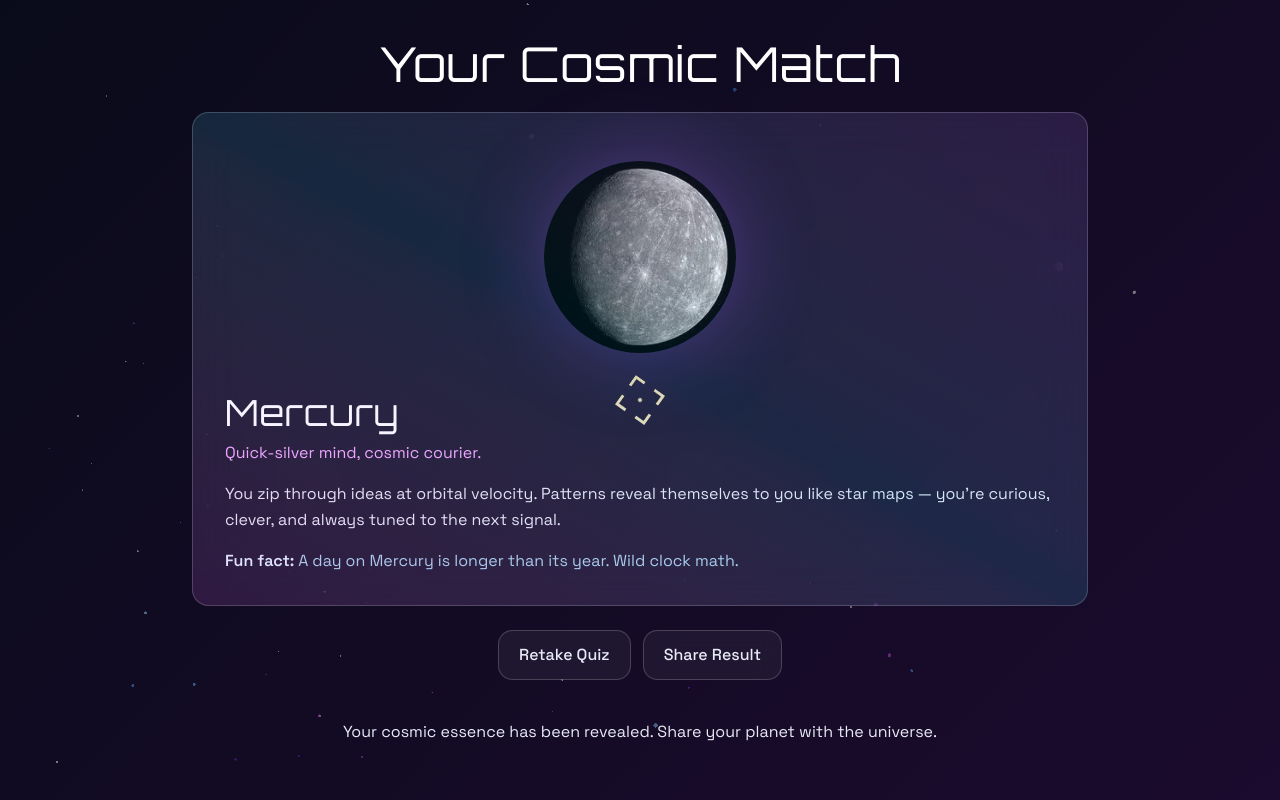
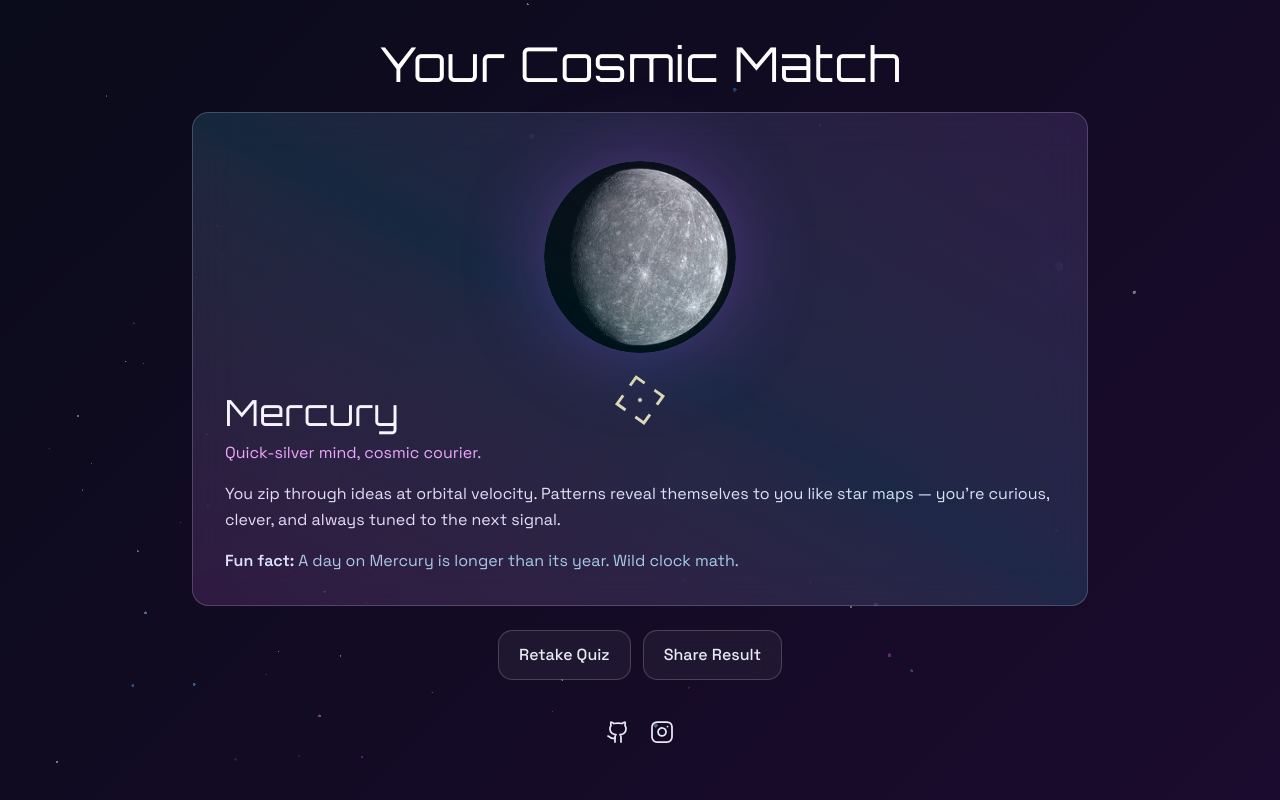
Before and after one commit to Alilo2005/planets_quiz, a Next.js app: page /result in a window 1280 px wide. Built offline with nearby package versions, Linux system fonts and the light colour scheme; a web font is replaced by a local one.

Commit message:
Add social media sharing buttons and PixelTransition component for enhanced visual effects

```diff
--- a/app/result/page.tsx
+++ b/app/result/page.tsx
@@ -5,6 +5,7 @@ import { useQuiz } from "@/lib/quizContext";
 import { computeResult, planets } from "@/lib/quizData";
 import PlanetResultCard from "@/components/PlanetResultCard";
 import DecryptedText from "@/components/DecryptedText";
+import { Github, Instagram } from "lucide-react";
 import CosmicButton from "@/components/CosmicButton";
 
 export default function ResultPage() {
@@ -52,14 +53,26 @@ export default function ResultPage() {
           <DecryptedText text="Share Result" animateOn="view" encryptedClassName="text-fuchsia-300/70" />
         </CosmicButton>
       </div>
-      <p className="text-center text-silver pt-4">
-        <DecryptedText
-          text="Your cosmic essence has been revealed. Share your planet with the universe."
-          animateOn="view"
-          speed={30}
-          encryptedClassName="text-sky-200/70"
-        />
-      </p>
+      <div className="pt-4 flex items-center justify-center gap-5 text-silver">
+        <a
+          href="https://github.com/Alilo2005"
+          target="_blank"
+          rel="noopener noreferrer"
+          aria-label="GitHub"
+          className="cursor-target hover:text-white/90 transition-colors"
+        >
+          <Github className="h-6 w-6" strokeWidth={1.75} />
+        </a>
+        <a
+          href="https://www.instagram.com/astrotech_esi/"
+          target="_blank"
+          rel="noopener noreferrer"
+          aria-label="Instagram"
+          className="cursor-target hover:text-white/90 transition-colors"
+        >
+          <Instagram className="h-6 w-6" strokeWidth={1.75} />
+        </a>
+      </div>
       {shared && (
         <p className="text-center text-sky-200/90">
           <DecryptedText text={shared} animateOn="view" encryptedClassName="text-sky-300/70" />
--- /dev/null
+++ b/components/PixelTransition.tsx
@@ -0,0 +1,147 @@
+import React, { useRef, useEffect, useState, CSSProperties } from 'react';
+import { gsap } from 'gsap';
+
+interface PixelTransitionProps {
+  firstContent: React.ReactNode;
+  secondContent: React.ReactNode;
+  gridSize?: number;
+  pixelColor?: string;
+  animationStepDuration?: number;
+  className?: string;
+  style?: CSSProperties;
+  aspectRatio?: string;
+  unstyled?: boolean; // if true, omit default card styling
+  fitParent?: boolean; // if true, fill parent size and skip aspect spacer
+}
+
+const PixelTransition: React.FC<PixelTransitionProps> = ({
+  firstContent,
+  secondContent,
+  gridSize = 7,
+  pixelColor = 'currentColor',
+  animationStepDuration = 0.3,
+  className = '',
+  style = {},
+  aspectRatio = '100%',
+  unstyled = false,
+  fitParent = false
+}) => {
+  const containerRef = useRef<HTMLDivElement | null>(null);
+  const pixelGridRef = useRef<HTMLDivElement | null>(null);
+  const activeRef = useRef<HTMLDivElement | null>(null);
+  const delayedCallRef = useRef<gsap.core.Tween | null>(null);
+
+  const [isActive, setIsActive] = useState<boolean>(false);
+
+  const isTouchDevice =
+    typeof window !== 'undefined' &&
+    (('ontouchstart' in window) ||
+      (navigator.maxTouchPoints > 0) ||
+      (window.matchMedia && window.matchMedia('(pointer: coarse)').matches));
+
+  useEffect(() => {
+    const pixelGridEl = pixelGridRef.current;
+    if (!pixelGridEl) return;
+
+    pixelGridEl.innerHTML = '';
+
+    for (let row = 0; row < gridSize; row++) {
+      for (let col = 0; col < gridSize; col++) {
+        const pixel = document.createElement('div');
+        pixel.classList.add('pixelated-image-card__pixel');
+        pixel.classList.add('absolute', 'hidden');
+        pixel.style.backgroundColor = pixelColor;
+
+        const size = 100 / gridSize;
+        pixel.style.width = `${size}%`;
+        pixel.style.height = `${size}%`;
+        pixel.style.left = `${col * size}%`;
+        pixel.style.top = `${row * size}%`;
+
+        pixelGridEl.appendChild(pixel);
+      }
+    }
+  }, [gridSize, pixelColor]);
+
+  const animatePixels = (activate: boolean): void => {
+    setIsActive(activate);
+
+    const pixelGridEl = pixelGridRef.current;
+    const activeEl = activeRef.current;
+    if (!pixelGridEl || !activeEl) return;
+
+    const pixels = pixelGridEl.querySelectorAll<HTMLDivElement>('.pixelated-image-card__pixel');
+    if (!pixels.length) return;
+
+    gsap.killTweensOf(pixels);
+    if (delayedCallRef.current) {
+      delayedCallRef.current.kill();
+    }
+
+    gsap.set(pixels, { display: 'none' });
+
+    const totalPixels = pixels.length;
+    const staggerDuration = animationStepDuration / totalPixels;
+
+    gsap.to(pixels, {
+      display: 'block',
+      duration: 0,
+      stagger: {
+        each: staggerDuration,
+        from: 'random'
+      }
+    });
+
+    delayedCallRef.current = gsap.delayedCall(animationStepDuration, () => {
+      activeEl.style.display = activate ? 'block' : 'none';
+      activeEl.style.pointerEvents = activate ? 'none' : '';
+    });
+
+    gsap.to(pixels, {
+      display: 'none',
+      duration: 0,
+      delay: animationStepDuration,
+      stagger: {
+        each: staggerDuration,
+        from: 'random'
+      }
+    });
+  };
+
+  const handleMouseEnter = (): void => {
+    if (!isActive) animatePixels(true);
+  };
+  const handleMouseLeave = (): void => {
+    if (isActive) animatePixels(false);
+  };
+  const handleClick = (): void => {
+    animatePixels(!isActive);
+  };
+
+  const baseClasses = unstyled
+    ? 'relative overflow-hidden'
+    : 'relative overflow-hidden bg-[#222] text-white rounded-[15px] border-2 border-white w-[300px] max-w-full';
+
+  return (
+    <div
+      ref={containerRef}
+      className={`${baseClasses} ${className}`}
+      style={style}
+      onMouseEnter={!isTouchDevice ? handleMouseEnter : undefined}
+      onMouseLeave={!isTouchDevice ? handleMouseLeave : undefined}
+      onClick={isTouchDevice ? handleClick : undefined}
+    >
+      {!fitParent && <div style={{ paddingTop: aspectRatio }} />}
+
+      <div className="absolute inset-0 w-full h-full">{firstContent}</div>
+
+      <div ref={activeRef} className="absolute inset-0 w-full h-full z-[2]" style={{ display: 'none' }}>
+        {secondContent}
+      </div>
+
+      <div ref={pixelGridRef} className="absolute inset-0 w-full h-full pointer-events-none z-[3]" />
+    </div>
+  );
+};
+
+export default PixelTransition;
--- a/components/PlanetResultCard.tsx
+++ b/components/PlanetResultCard.tsx
@@ -1,6 +1,7 @@
 "use client";
 import { motion } from "framer-motion";
 import Image from "next/image";
+import PixelTransition from "@/components/PixelTransition";
 import DecryptedText from "@/components/DecryptedText";
 import type { PlanetInfo } from "@/lib/types";
 
@@ -17,25 +18,47 @@ export default function PlanetResultCard({ planet }: { planet: PlanetInfo }) {
           >
             <div className="relative h-40 w-40 md:h-48 md:w-48 rounded-full overflow-hidden bg-gradient-to-tr from-fuchsia-500/40 via-sky-400/40 to-violet-500/40 shadow-[0_0_80px_rgba(168,85,247,0.35)]">
               <motion.div
-                className="absolute inset-0 rounded-full"
+                className="absolute inset-0 rounded-full z-0"
                 animate={{ rotate: 360 }}
                 transition={{ repeat: Infinity, duration: 18, ease: "linear" }}
                 style={{ boxShadow: "inset 20px -20px 60px rgba(0,0,0,0.35)" }}
               />
               <motion.div
-                className="absolute -inset-3 rounded-full border border-white/10"
+                className="absolute -inset-3 rounded-full border border-white/10 z-0"
                 animate={{ rotate: -360 }}
                 transition={{ repeat: Infinity, duration: 24, ease: "linear" }}
               />
               {planet.imageUrl ? (
+                <div className="absolute inset-0 rounded-full overflow-hidden z-10">
+                  <PixelTransition
+                    unstyled
+                    fitParent
+                    gridSize={12}
+                    pixelColor="rgba(168,85,247,0.6)"
+                    animationStepDuration={0.5}
+                    className="w-full h-full"
+                    firstContent={
                       <Image
                         src={planet.imageUrl}
-                  alt={planet.imageAlt || `${planet.name} — Unsplash`}
+                        alt={planet.imageAlt || `${planet.name}`}
                         fill
                         sizes="(max-width: 768px) 10rem, 12rem"
                         className="object-cover"
                         priority
                       />
+                    }
+                    secondContent={
+                      <Image
+                        src={planet.imageUrl}
+                        alt={planet.imageAlt || `${planet.name}`}
+                        fill
+                        sizes="(max-width: 768px) 10rem, 12rem"
+                        className="object-cover"
+                        priority
+                      />
+                    }
+                  />
+                </div>
               ) : (
                 <div className="absolute inset-0 flex items-center justify-center text-5xl select-none">
                   {planet.emoji}
```
Lines whose indentation alone changed are shown as unchanged.
